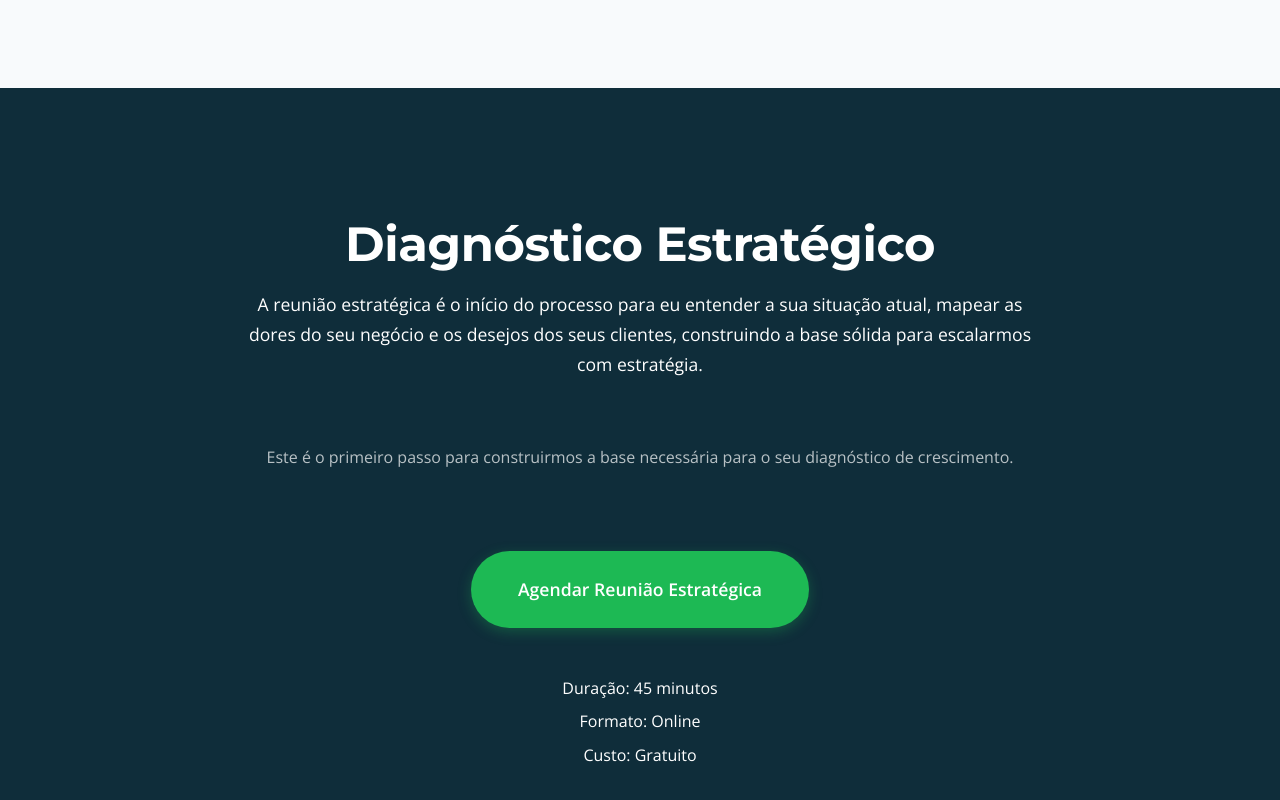
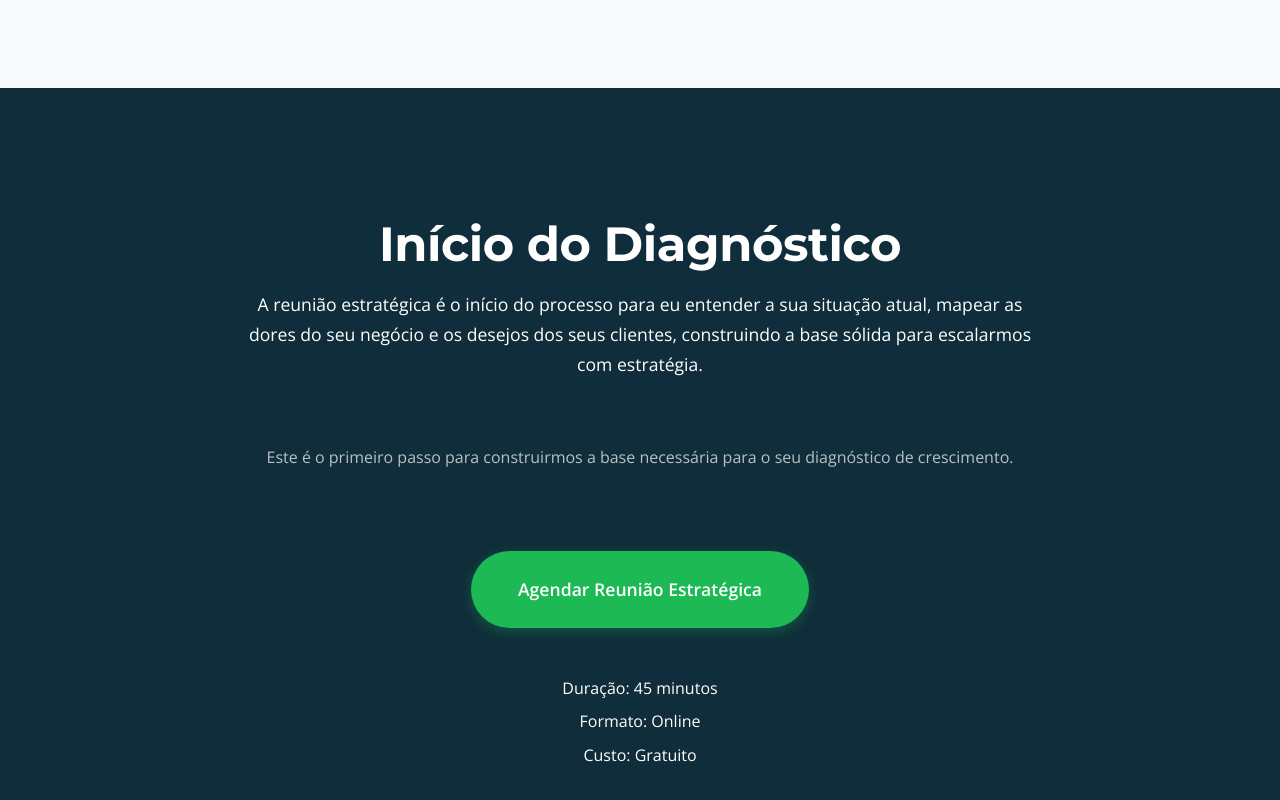
Before and after one commit to ViniciusMatoba/Vinicius-Matoba, a React (Vite) app: page / in a window 1280 px wide. Shown: the part 5056-5856 px from the top of the page. Built offline with nearby package versions, Linux system fonts and the light colour scheme.

Commit message:
feat: change meeting page title to 'Início do Diagnóstico'

```diff
--- a/src/App.jsx
+++ b/src/App.jsx
@@ -302,7 +302,7 @@ function MeetingSection() {
   return (
     <section id="agendar" className="premium-section bg-navy text-white text-center">
       <div className="container-premium">
-        <h2 className="premium-section-title text-white">Diagnóstico Estratégico</h2>
+        <h2 className="premium-section-title text-white">Início do Diagnóstico</h2>
         <p className="premium-section-text text-white opacity-90 max-width-800 margin-auto mt-3 mb-4">
           A reunião estratégica é o início do processo para eu entender a sua situação atual, mapear as dores do seu negócio e os desejos dos seus clientes, construindo a base sólida para escalarmos com estratégia.
         </p>
```
